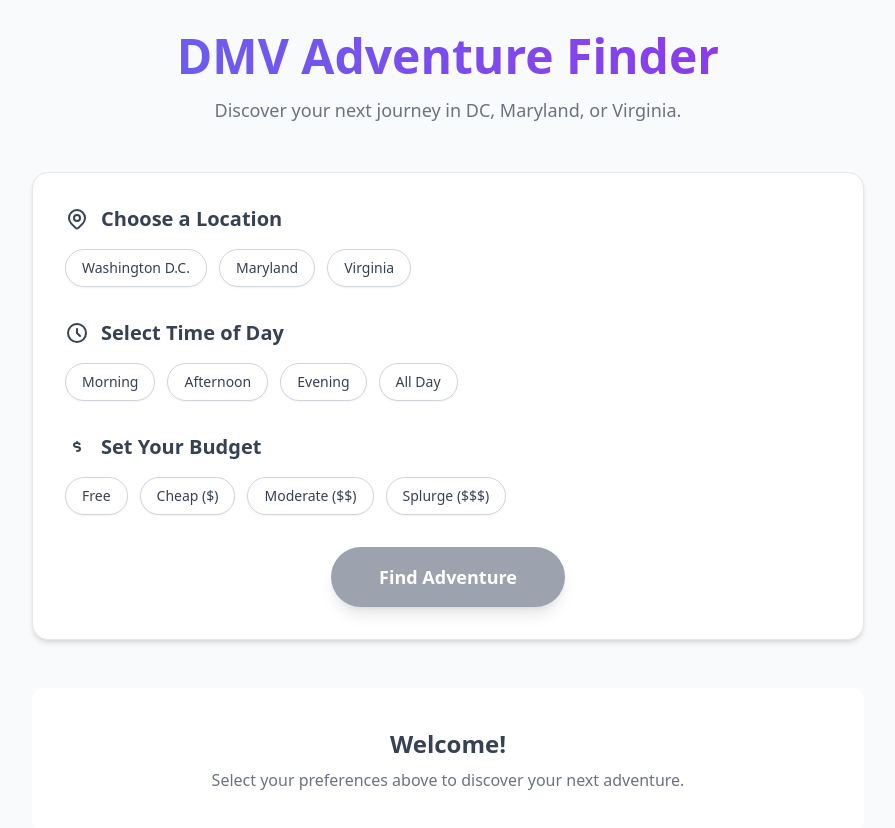
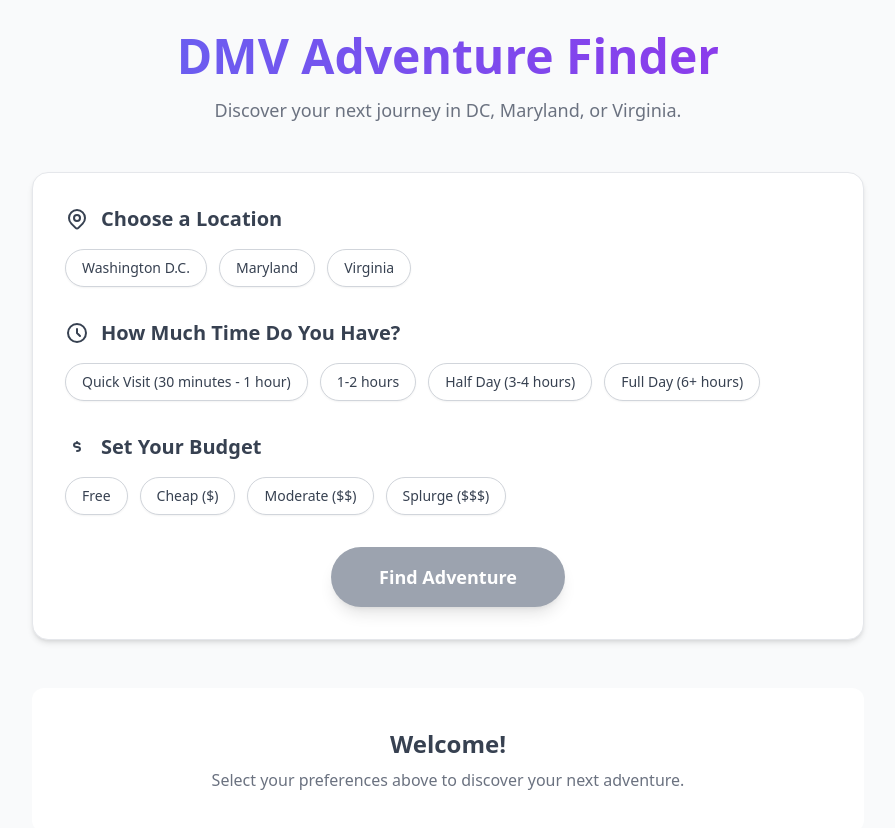
Before and after one commit to anish632/dmv-adventure-finder, a React (Vite) app: page / in a window 1280 px wide. Shown: the top 828 px of the page, without its empty margins (192-1087 px from the left). Built offline with nearby package versions, Linux system fonts and the light colour scheme.

Commit message:
Fix UI: Update time selector to show duration options instead of time of day - now displays 'How Much Time Do You Have?' with proper duration choices

```diff
--- a/App.jsx
+++ b/App.jsx
@@ -101,7 +101,7 @@ const App = () => {
 
         <section className="bg-white dark:bg-gray-800/50 p-6 sm:p-8 rounded-2xl shadow-md border border-gray-200 dark:border-gray-700">
           <OptionSelector title="Choose a Location" options={LOCATION_OPTIONS} selectedValue={location} onSelect={setLocation} Icon={<LocationIcon/>} />
-          <OptionSelector title="Select Time of Day" options={TIME_OPTIONS} selectedValue={time} onSelect={setTime} Icon={<TimeIcon/>} />
+          <OptionSelector title="How Much Time Do You Have?" options={TIME_OPTIONS} selectedValue={time} onSelect={setTime} Icon={<TimeIcon/>} />
           <OptionSelector title="Set Your Budget" options={BUDGET_OPTIONS} selectedValue={budget} onSelect={setBudget} Icon={<BudgetIcon/>} />
 
           <div className="text-center mt-8">
--- a/constants.js
+++ b/constants.js
@@ -1,3 +1,3 @@
 export const LOCATION_OPTIONS = ["Washington D.C.", "Maryland", "Virginia"];
-export const TIME_OPTIONS = ["Morning", "Afternoon", "Evening", "All Day"];
+export const TIME_OPTIONS = ["Quick Visit (30 minutes - 1 hour)", "1-2 hours", "Half Day (3-4 hours)", "Full Day (6+ hours)"];
 export const BUDGET_OPTIONS = ["Free", "Cheap ($)", "Moderate ($$)", "Splurge ($$$)"];
```
